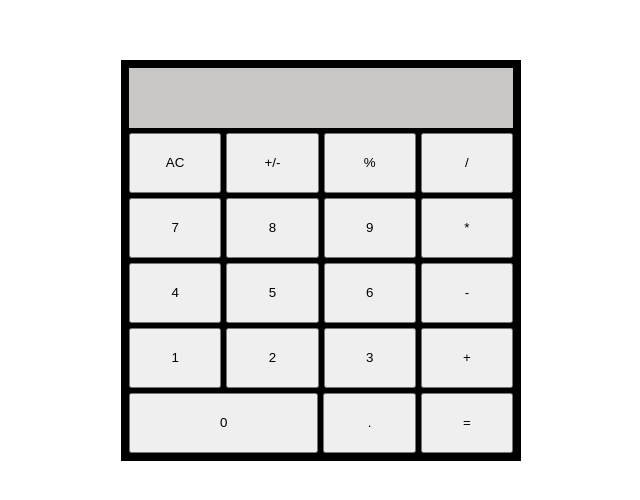
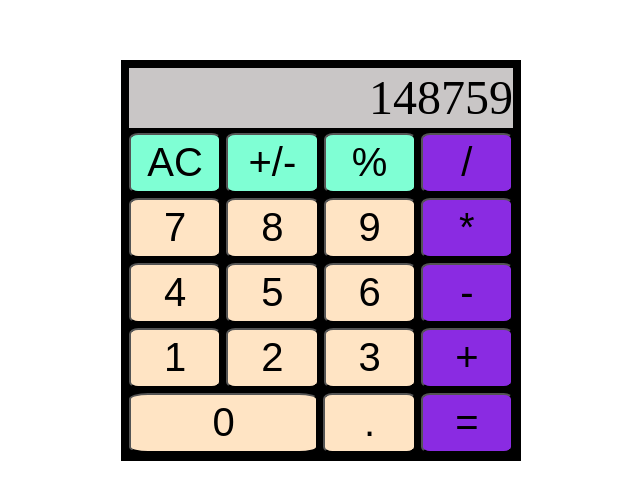
Before and after one commit to NicolasDaCostaLopes/odin_calculator, a plain HTML site: page index.html in a window 1280 px wide. Shown: the part 140-640 px from the top of the page, without its empty margins (319-959 px from the left). Drawn offline with Linux system fonts and the light colour scheme.

Commit message:
Style completely the calculator

```diff
--- a/index.html
+++ b/index.html
@@ -8,35 +8,35 @@
   </head>
   <body>
     <div class="calculator">
-      <div class="row display"></div>
+      <div class="row display"><p class="value">148759</p></div>
       <div class="row">
-        <button class="simple">AC</button>
-        <button class="simple">+/-</button>
-        <button class="simple">%</button>
-        <button class="simple">/</button>
+        <button class="simple clear">AC</button>
+        <button class="simple sign">+/-</button>
+        <button class="simple percent">%</button>
+        <button class="simple operator">/</button>
       </div>
       <div class="row">
-        <button class="simple">7</button>
-        <button class="simple">8</button>
-        <button class="simple">9</button>
-        <button class="simple">*</button>
+        <button class="simple operand">7</button>
+        <button class="simple operand">8</button>
+        <button class="simple operand">9</button>
+        <button class="simple operator">*</button>
       </div>
       <div class="row">
-        <button class="simple">4</button>
-        <button class="simple">5</button>
-        <button class="simple">6</button>
-        <button class="simple">-</button>
+        <button class="simple operand">4</button>
+        <button class="simple operand">5</button>
+        <button class="simple operand">6</button>
+        <button class="simple operator">-</button>
       </div>
       <div class="row">
-        <button class="simple">1</button>
-        <button class="simple">2</button>
-        <button class="simple">3</button>
-        <button class="simple">+</button>
+        <button class="simple operand">1</button>
+        <button class="simple operand">2</button>
+        <button class="simple operand">3</button>
+        <button class="simple operator">+</button>
       </div>
       <div class="row">
-        <button class="double">0</button>
-        <button class="simple">.</button>
-        <button class="simple">=</button>
+        <button class="double operand">0</button>
+        <button class="simple operand">.</button>
+        <button class="simple operator">=</button>
       </div>
     </div>
   </body>
--- a/style.css
+++ b/style.css
@@ -16,6 +16,8 @@ body {
 }
 .display {
   background-color: rgb(201, 198, 198);
+  align-items: center;
+  justify-content: end;
 }
 .row {
   margin: 5px;
@@ -24,11 +26,27 @@ body {
   height: 60px;
 }
 .row > button {
+  border-radius: 10%;
   min-width: 50px;
   width: 25%;
   flex-grow: 1;
+  font-size: 40px;
 }
 .row > .double {
   min-width: 105px;
   width: calc(50% + 5px);
 }
+.operand {
+  background-color: bisque;
+}
+.operator {
+  background-color: blueviolet;
+}
+.clear,
+.sign,
+.percent {
+  background-color: aquamarine;
+}
+.value {
+  font-size: 3em;
+}
```
